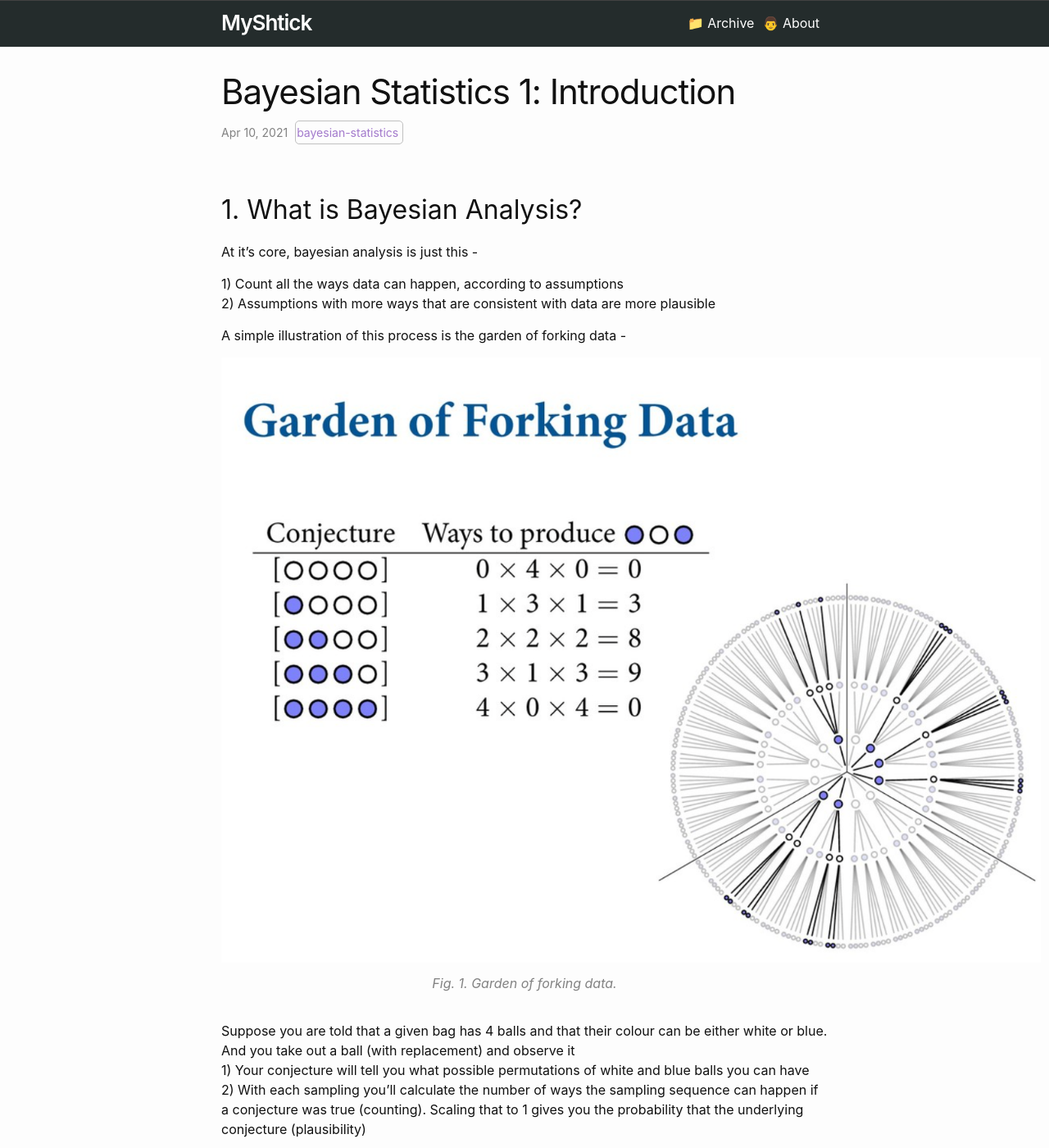
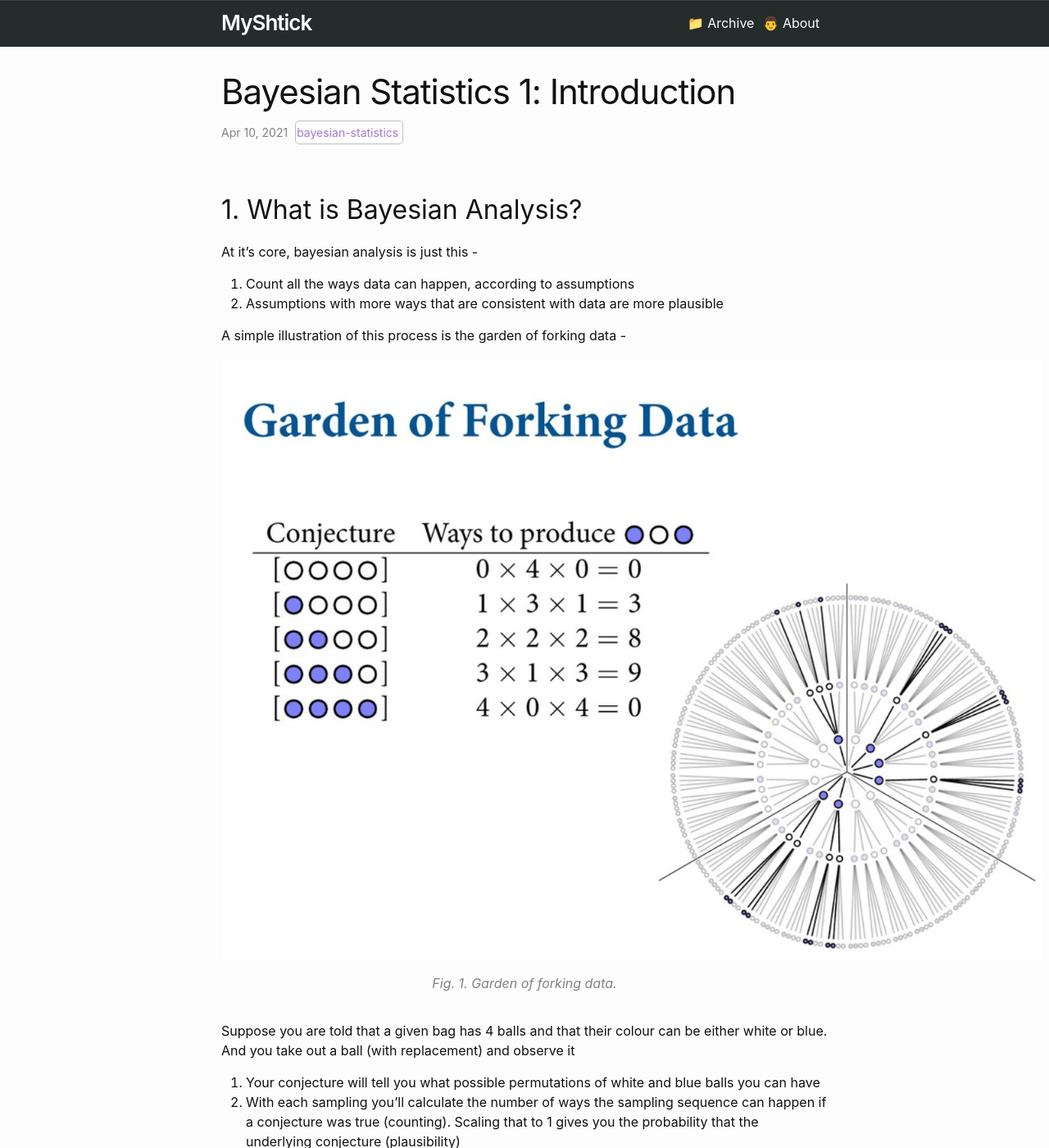
Before and after one commit to nitinrawatiitd/nitinrawatiitd.github.io, a Jekyll site: the page built from docs/_posts/2021-04-10-Bayesian-Statistics-1:-Introduction.md, in a window 1280 px wide and 1400 px high. Shown: the whole window at 82% size. Built offline with Jekyll 4.4.1, drawn with Linux system fonts in a browser that asks for light colours.

Commit message:
Changes to the posts

```diff
--- a/docs/_posts/2021-04-10-Bayesian-Statistics-1:-Introduction.md
+++ b/docs/_posts/2021-04-10-Bayesian-Statistics-1:-Introduction.md
@@ -7,8 +7,8 @@ tags: bayesian-statistics
 
 At it's core, bayesian analysis is just this -
 
-1) Count all the ways data can happen, according to assumptions
-2) Assumptions with more ways that are consistent with data are more plausible
+1. Count all the ways data can happen, according to assumptions
+2. Assumptions with more ways that are consistent with data are more plausible
 
 A simple illustration of this process is the garden of forking data -
 
@@ -18,8 +18,8 @@ A simple illustration of this process is the garden of forking data -
 {:.image-caption}
 
 Suppose you are told that a given bag has 4 balls and that their colour can be either white or blue. And you take out a ball (with replacement) and observe it
-1) Your conjecture will tell you what possible permutations of white and blue balls you can have
-2) With each sampling you'll calculate the number of ways the sampling sequence can happen if a conjecture was true (counting). Scaling that to 1 gives you the probability that the underlying conjecture (plausibility)
+1. Your conjecture will tell you what possible permutations of white and blue balls you can have
+2. With each sampling you'll calculate the number of ways the sampling sequence can happen if a conjecture was true (counting). Scaling that to 1 gives you the probability that the underlying conjecture (plausibility)
 
 ![garden of forking data updating]({{ '/assets/pics/bayesian-statistics/garden_of_forking_data_updating.png' | relative_url }})
 {: style="width: 70%;" class="left"}
```
